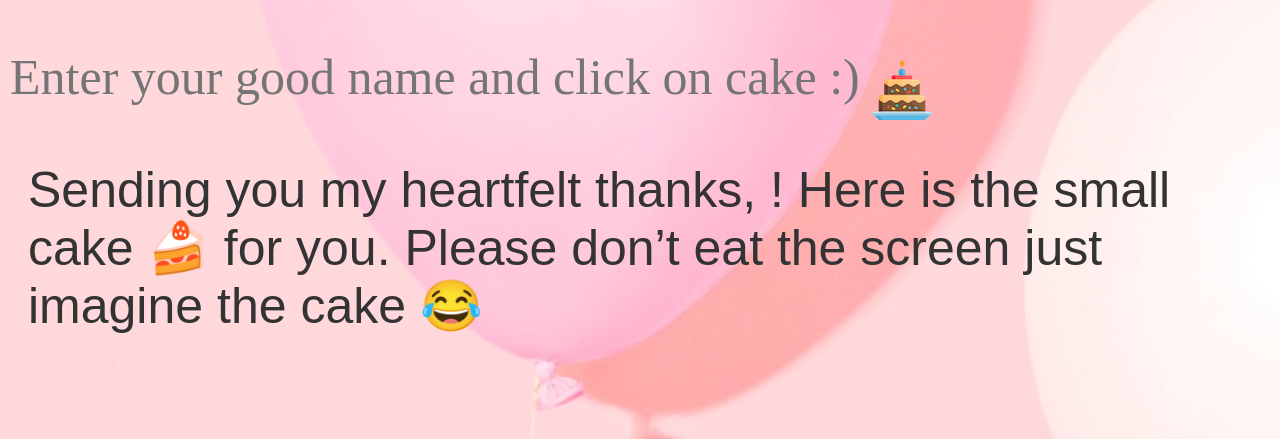
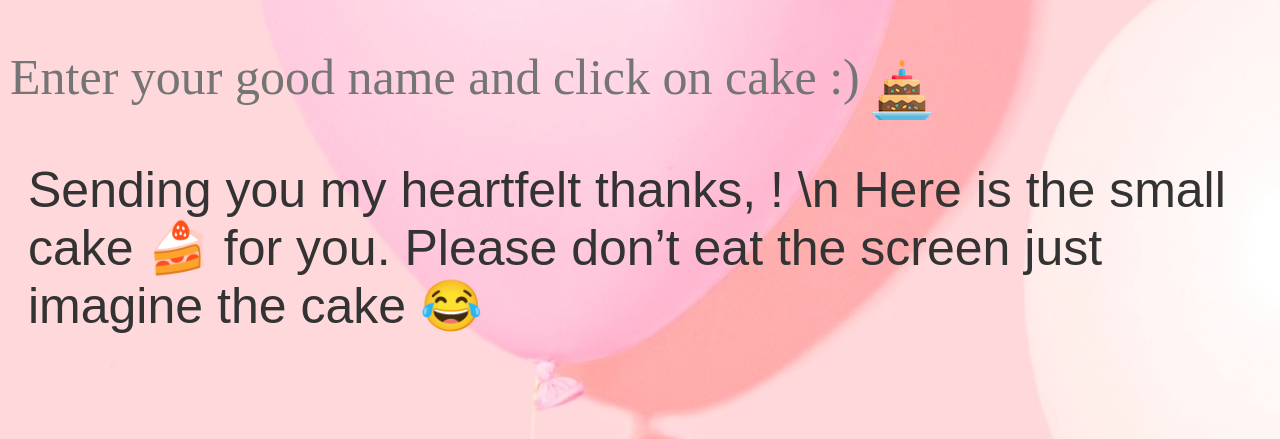
Before and after one commit to kishanraja/birthday-thank-you, a plain HTML site: page index.html in a window 1280 px wide. Both pictures are taken after a click on the button 904 px from the left and 451 px from the top of the page. Shown: the part 361-800 px from the top of the page. Drawn offline with Linux system fonts and the light colour scheme.

Commit message:
Update index.html

```diff
--- a/index.html
+++ b/index.html
@@ -86,7 +86,7 @@
       ];
 
       var randomIndex = Math.floor(Math.random() * messages.length);
-      var randomMessage = messages[randomIndex] + "\n Here is the small cake 🍰 for you. Please don’t eat the screen just imagine the cake 😂";
+      var randomMessage = messages[randomIndex] + "\n \n \\n Here is the small cake 🍰 for you. Please don’t eat the screen just imagine the cake 😂";
 
       document.getElementById("message").innerHTML = randomMessage;
 
```
